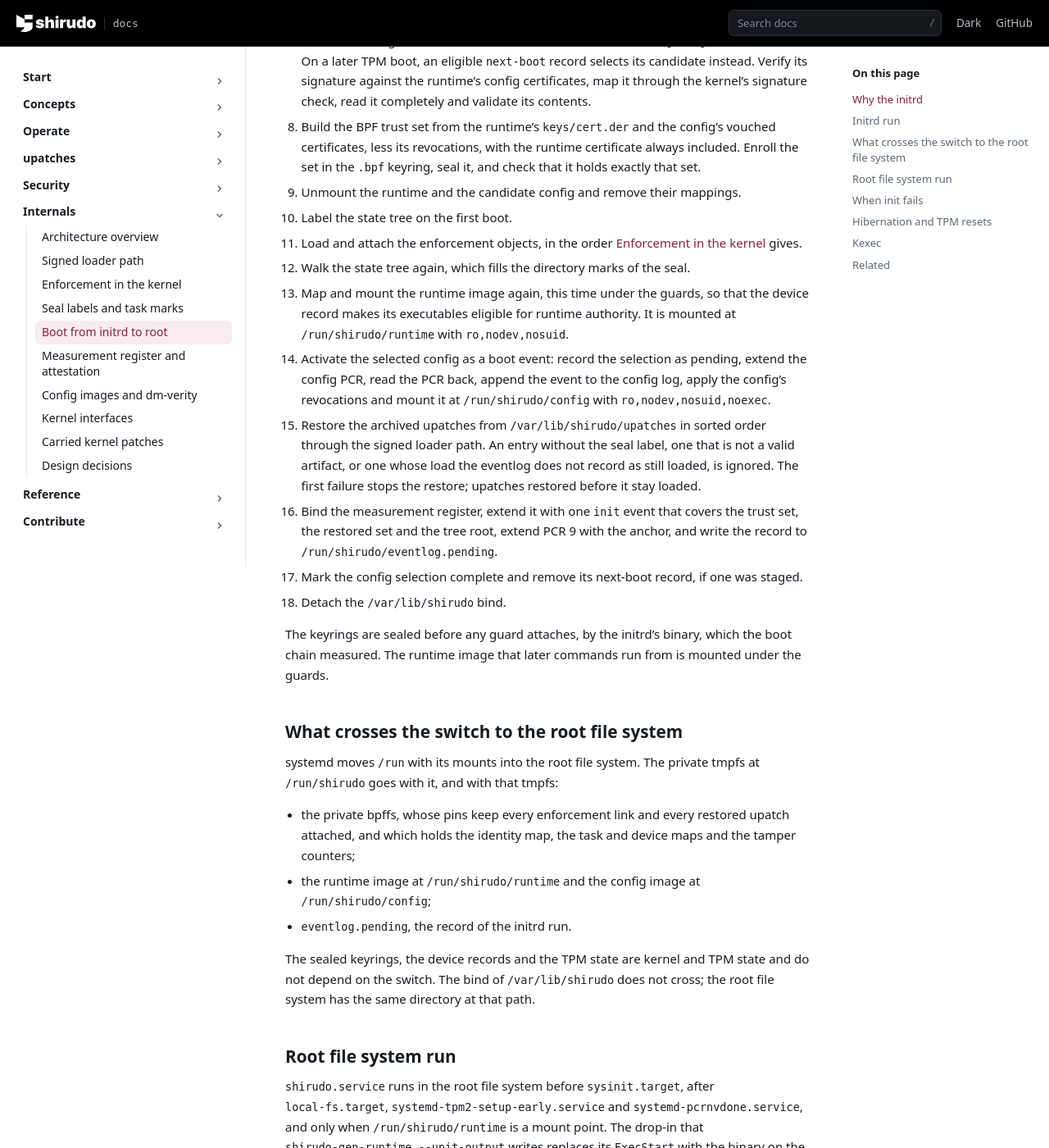
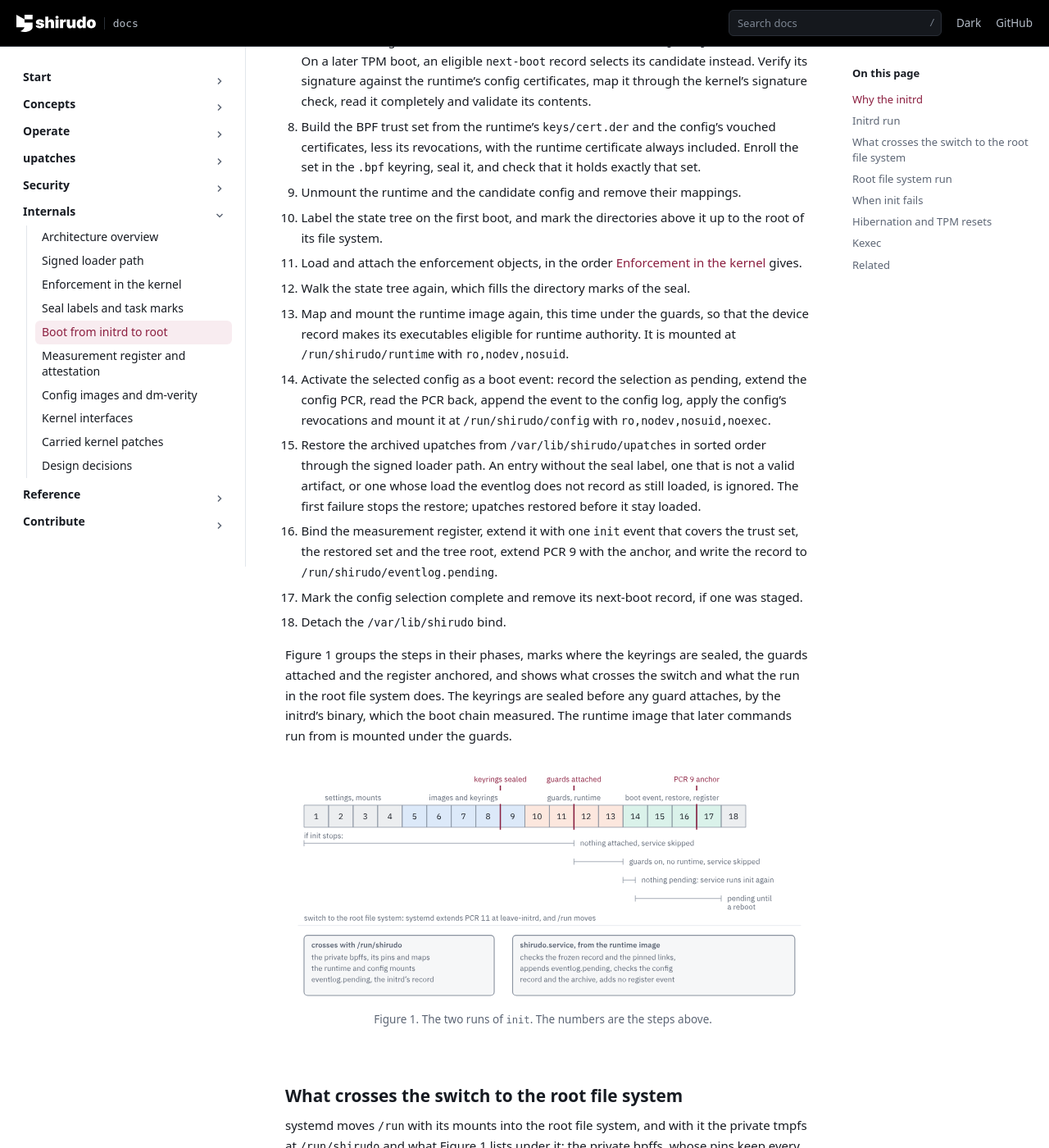
Before and after one commit to AliBashaSY/shirudo, a Sphinx documentation site: the page built from Documentation/internals/boot-flow.rst, in a window 1280 px wide and 1400 px high, scrolled down 1353 px. Shown: the whole window at 82% size. Built offline with Sphinx 7.4.7, drawn with Linux system fonts in a browser that asks for light colours; pages that are not in the unit, such as notebooks, are missing from menus; some of the changed text lies outside the part shown.

Commit message:
docs: draw the phases of init, the switch and what a failure leaves
boot-flow.rst lists the eighteen steps of init in the initrd with no
grouping, then names the outcomes of a failure by position ("after
attaching, before the runtime image is mounted again"), so that a
reader maps each back onto the numbers, and retells the switch and the
root run in lists of their own. The phases a reader needs, images and
keyrings, guards, the runtime under them, then the boot event, the
restore and the binding, are never named, nor where the keyrings are
sealed, the guards attached and PCR 9 anchored.

Draw the steps as a row of cells in their phases, in the colors the
overhead chart of operate/plan/overhead.rst gives the same phases, with
those three markers, a bracket for each failure outcome and the switch
with the root run below it, from cmd_init() and run_init()
(builtin-init.c:1507-1662) and util/config_update.c:589-651 for the
point at which the selection is recorded pending. The failure section
keeps one sentence per outcome and the switch section one paragraph;
the numbered list stays as the reference to run_init().

The list also left out that the bootstrap run marks the directories
above the state root (seal_mark_ancestors(), builtin-init.c:1530-1538).

Signed-off-by: Daniel Borkmann <daniel@iogearbox.net>

```diff
--- a/Documentation/internals/boot-flow.rst
+++ b/Documentation/internals/boot-flow.rst
@@ -80,7 +80,8 @@ the switch to the root file system. It needs
    keyring, seal it, and check that it holds exactly that set.
 #. Unmount the runtime and the candidate config and remove their
    mappings.
-#. Label the state tree on the first boot.
+#. Label the state tree on the first boot, and mark the directories
+   above it up to the root of its file system.
 #. Load and attach the enforcement objects, in the order
    :doc:`enforcement` gives.
 #. Walk the state tree again, which fills the directory marks of the
@@ -107,23 +108,39 @@ the switch to the root file system. It needs
    if one was staged.
 #. Detach the ``/var/lib/shirudo`` bind.
 
+Figure 1 groups the steps in their phases, marks where the keyrings
+are sealed, the guards attached and the register anchored, and shows
+what crosses the switch and what the run in the root file system does.
 The keyrings are sealed before any guard attaches, by the initrd's
 binary, which the boot chain measured. The runtime image that later
 commands run from is mounted under the guards.
 
+.. figure:: /images/internals-init-run.svg
+   :alt: The 18 steps of init in the initrd as a row of cells in four
+         phases: settings and mounts (1 to 4), images and keyrings (5 to
+         9), guards and the runtime image under them (10 to 13), and the
+         config boot event, the restore and the register (14 to 17),
+         then step 18. Markers show the keyrings sealed after step 8,
+         the guards attached after step 11 and the PCR 9 anchor after
+         step 16. Brackets below show what a stop leaves: in steps 1 to
+         11 nothing attached and shirudo.service skipped; in 12 and 13
+         guards on, no runtime image and the service skipped; in step
+         14 before the selection is pending, the service runs init
+         again; from there to step 17 the selection stays pending until
+         a reboot. Below the switch to the root file system, the private
+         bpffs, the image mounts and eventlog.pending cross with
+         /run/shirudo, and shirudo.service checks what the initrd run
+         left and adds no register event.
+
+   Figure 1. The two runs of ``init``. The numbers are the steps above.
+
 What crosses the switch to the root file system
 -----------------------------------------------
 
-systemd moves ``/run`` with its mounts into the root file system. The
-private tmpfs at ``/run/shirudo`` goes with it, and with that tmpfs:
-
-- the private bpffs, whose pins keep every enforcement link and every
-  restored upatch attached, and which holds the identity map, the task
-  and device maps and the tamper counters;
-- the runtime image at ``/run/shirudo/runtime`` and the config image at
-  ``/run/shirudo/config``;
-- ``eventlog.pending``, the record of the initrd run.
-
+systemd moves ``/run`` with its mounts into the root file system, and
+with it the private tmpfs at ``/run/shirudo`` and what Figure 1 lists
+under it: the private bpffs, whose pins keep every enforcement link and
+every restored upatch attached, the image mounts and ``eventlog.pending``.
 The sealed keyrings, the device records and the TPM state are kernel and
 TPM state and do not depend on the switch. The bind of
 ``/var/lib/shirudo`` does not cross; the root file system has the same
@@ -169,25 +186,21 @@ When init fails
 A failed ``init`` does not stop the boot. ``initrd.target`` only wants
 ``shirudo-initrd.service``, the unit has no failure action, and shirudo
 never halts or reboots a node. What the target runs afterwards depends on
-where ``init`` stopped:
+where ``init`` stopped, the brackets of Figure 1:
 
-- Before the enforcement objects attach (settings, pre-flight, images,
-  keyrings): nothing is attached. A failure inside the attach sequence
-  unpins what was attached, with the same result. The runtime image is
-  not mounted, so ``shirudo.service`` is skipped, and the target runs
-  without enforcement.
-- After attaching, before the runtime image is mounted again: the guards
-  are in place, ``shirudo.service`` is skipped, and commands that need
-  the runtime image fail.
-- After the runtime image is mounted, before the config selection is
-  recorded pending (a config that fails its checks): the guards are in
-  place, and ``shirudo.service`` runs ``init`` again, which starts the
-  config boot event, the restore and the binding over from the root file
-  system.
-- After the selection is recorded pending (a failed extension or mount,
-  a restore failure, a register that cannot be bound): the guards are in
-  place and the selection stays pending. ``shirudo.service`` refuses
-  with the activation pending, and every target command except
+- Up to the attach: nothing is attached, since a failure inside the
+  attach sequence unpins what was attached, and ``shirudo.service``,
+  which runs only when ``/run/shirudo/runtime`` is a mount point, is
+  skipped. The target runs without enforcement.
+- Before the runtime image is mounted again: the guards are in place,
+  ``shirudo.service`` is skipped, and commands that need the runtime
+  image fail.
+- Before the config selection is recorded pending, which happens partway
+  through the config boot event: ``shirudo.service`` runs ``init``
+  again, which starts the boot event, the restore and the binding over
+  from the root file system.
+- Once the selection is pending: it stays pending. ``shirudo.service``
+  refuses with the activation pending, and every target command except
   ``shirudo status`` and ``shirudo image status`` refuses until a
   reboot.
 
```
Also changed, not shown: Documentation/images/internals-init-run.svg (added), 1 other file.
